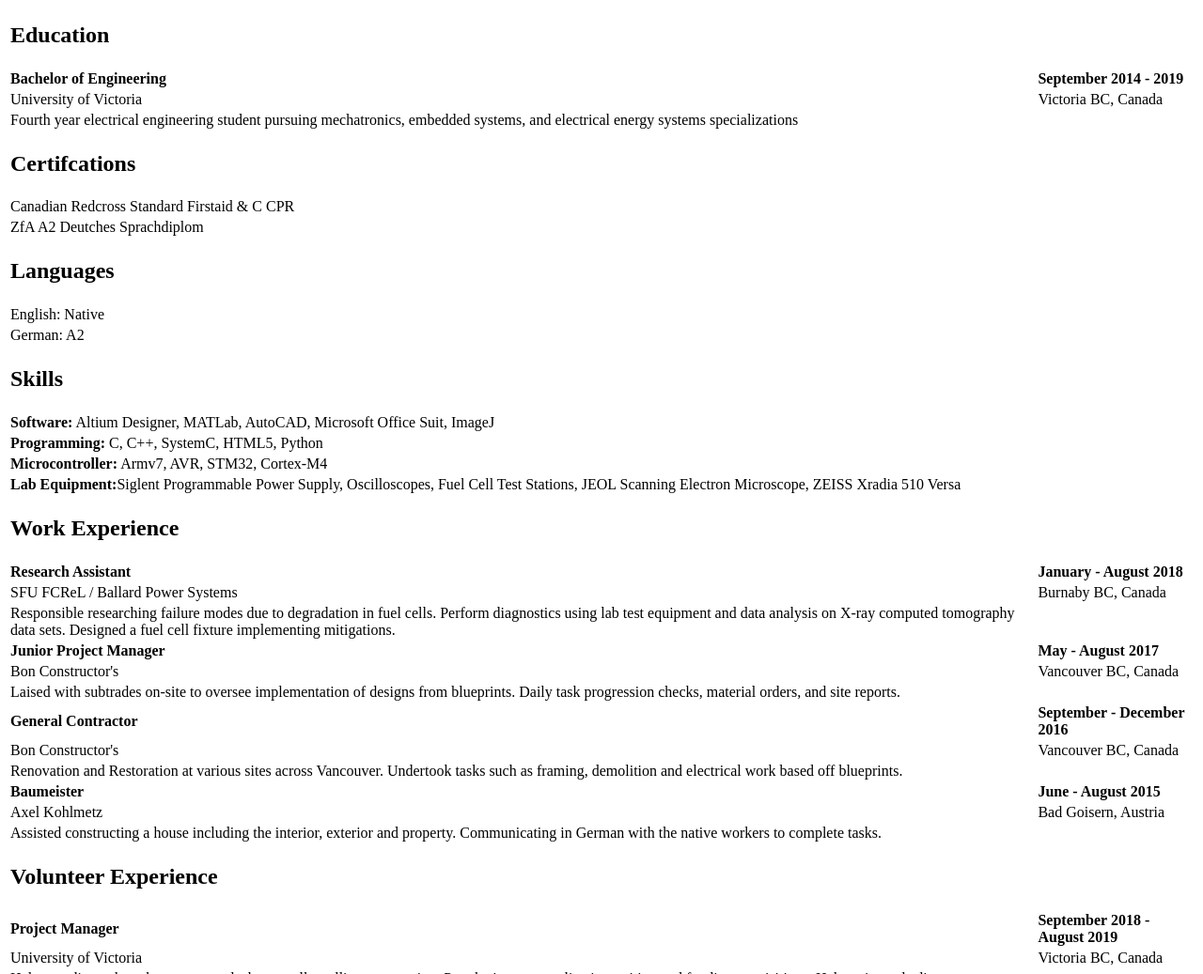
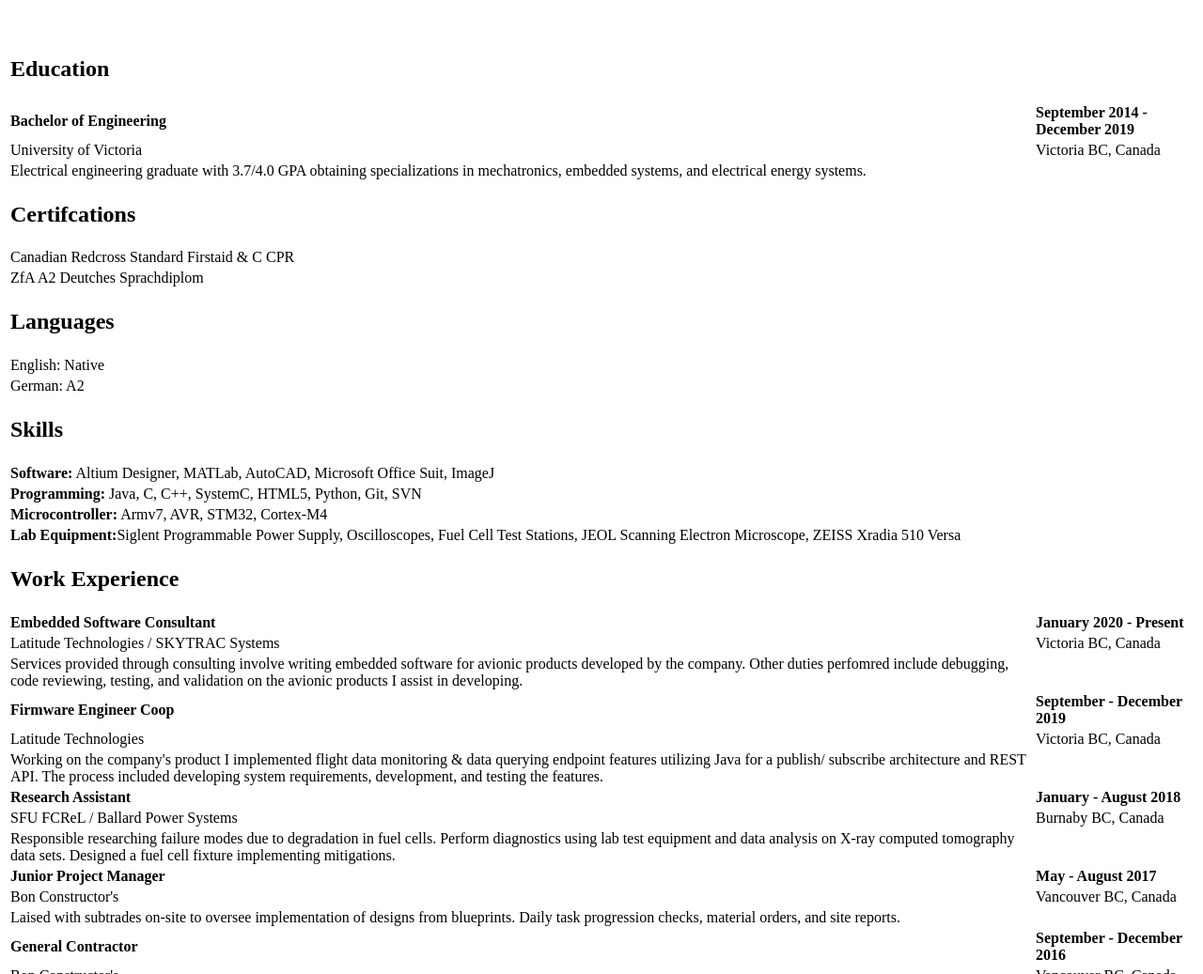
Before and after one commit to mattwegener/mattwegener.github.io, a plain HTML site: page resume.html in a window 1280 px wide. Shown: the part 287-1324 px from the top of the page at 94% size. Drawn offline with Linux system fonts and the light colour scheme.

Commit message:
Resume Updates

```diff
--- a/resume.html
+++ b/resume.html
@@ -41,14 +41,14 @@
         </tr>
         <tr>
           <th>Bachelor of Engineering</th>
-          <th>September 2014 - 2019</th>
+          <th>September 2014 - December 2019</th>
         </tr>
         <tr>
           <td>University of Victoria</td>
           <td>Victoria BC, Canada</td>
         </tr>
         <tr>
-          <td>Fourth year electrical engineering student pursuing mechatronics, embedded systems, and electrical energy systems specializations</td>
+          <td>Electrical engineering graduate with 3.7/4.0 GPA obtaining specializations in mechatronics, embedded systems, and electrical energy systems.</td>
           <td></td>
         </tr>
 
@@ -90,7 +90,7 @@
           <td></td>
         </tr>
         <tr>
-          <td><b>Programming:</b> C, C++, SystemC, HTML5, Python</td>
+          <td><b>Programming:</b> Java, C, C++, SystemC, HTML5, Python, Git, SVN</td>
           <td></td>
         </tr>
         <tr>
@@ -107,6 +107,36 @@
           <td><h2>Work Experience</h2></td>
           <td></td>
         </tr>
+        <tr>
+          <th>Embedded Software Consultant</th>
+          <th>January 2020 - Present</th>
+        </tr>
+        <tr>
+          <td>Latitude Technologies / SKYTRAC Systems</td>
+          <td>Victoria BC, Canada</td>
+        </tr>
+        <tr>
+          <td>Services provided through consulting involve writing embedded software for avionic products developed by the company. Other duties perfomred
+          include debugging, code reviewing, testing, and validation on the avionic products I assist in developing.</td>
+          <td></td>
+        </tr>
+        </br>
+
+        <tr>
+          <th>Firmware Engineer Coop</th>
+          <th>September - December 2019</th>
+        </tr>
+        <tr>
+          <td>Latitude Technologies</td>
+          <td>Victoria BC, Canada</td>
+        </tr>
+        <tr>
+          <td>Working on the company's product I implemented flight data monitoring & data querying endpoint features utilizing Java for a publish/ subscribe architecture and REST API.
+          The process included developing system requirements, development, and testing the features.</td>
+          <td></td>
+        </tr>
+        </br>
+
         <tr>
           <th>Research Assistant</th>
           <th>January - August 2018</th>
```
